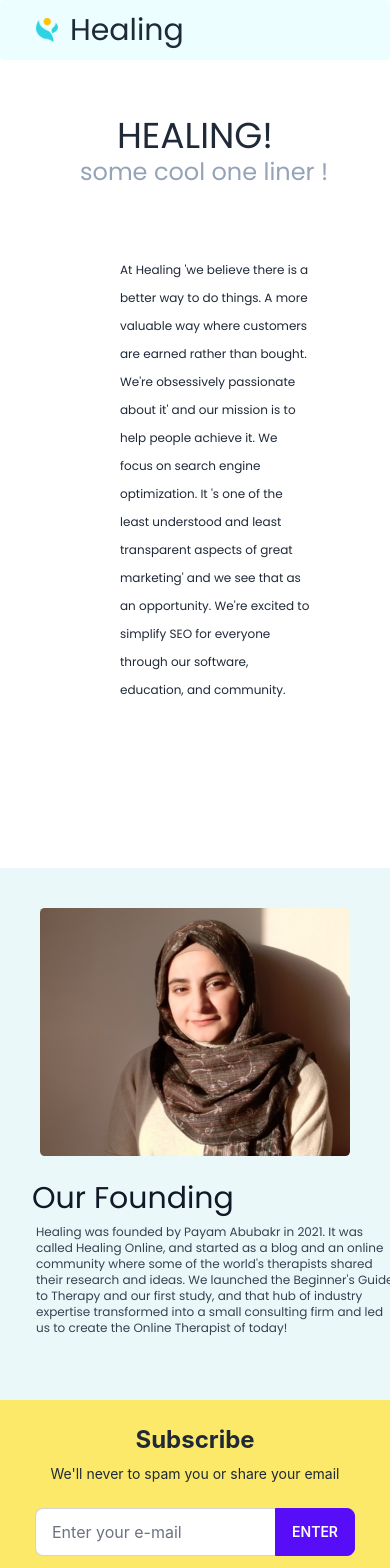
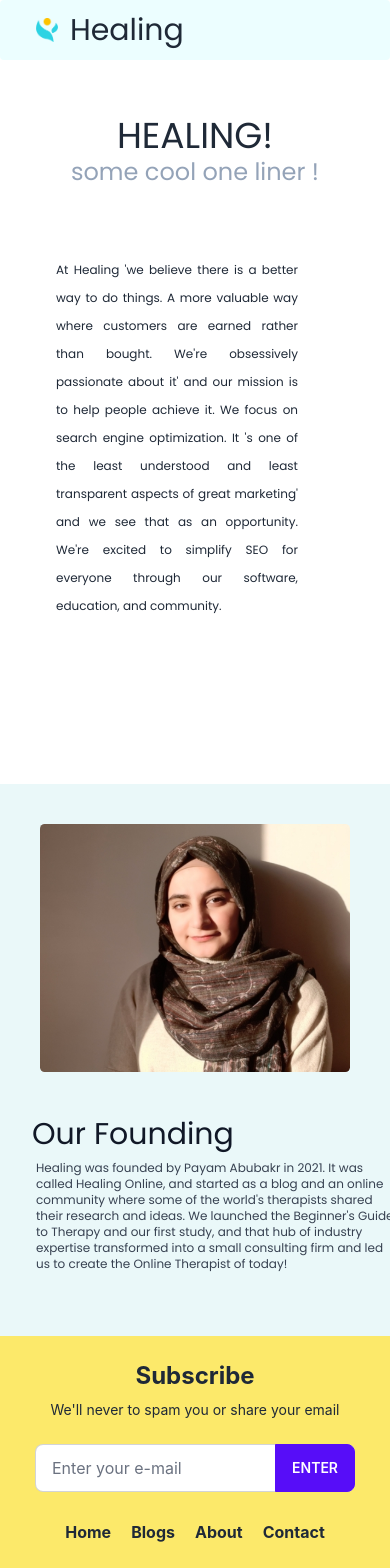
Before and after one commit to TherapyProject/iTherapy, a React (Create React App) app: page /about in a window 390 px wide. Shown: the top 1568 px of the page. Built offline with nearby package versions, Linux system fonts and the light colour scheme.

Commit message:
ready to be merged

```diff
--- a/src/pages/About/About.js
+++ b/src/pages/About/About.js
@@ -1,10 +1,10 @@
 // import React, { Component } from 'react';
-import rectangle from './about-images/Rectangle.svg'
+import rectangle from './about-images/Rectangle.svg';
 
 function About() {
   return (
     <div className="About  ">
-      <div className="flex flex-col px-20 py-14 sm:px-28 sm:text-center md:text-left mb-20">
+      <div className="flex flex-col px-4 py-14 sm:px-28 sm:text-center md:text-left mb-20">
         <h1 className="font-[Poppins]   sm:pl-0 text-4xl sm:text-5xl	text-center sm:text-left">
           HEALING!
         </h1>
@@ -12,7 +12,7 @@ function About() {
           some cool one liner !
         </h3>
 
-        <p className="  font-[Poppins]   md:text-lg leading-7	font-normal min-w-[250px] pr-12 px-3 m-7 sm:px-0 sm:m-0	sm:w-[1000px]   text-xs sm:text-left ">
+        <p className="  font-[Poppins] text-justify md:text-lg leading-7	font-normal min-w-[250px] pr-12 px-3 m-7 sm:px-0 sm:m-0	sm:w-[1000px]   text-xs sm:text-left ">
           At Healing &#39;we believe there is a better way to do things. A more
           valuable way where customers are earned rather than bought. We&#39;re
           obsessively passionate about it&#39; and our mission is to help people
@@ -25,13 +25,13 @@ function About() {
       </div>
       <div className="bg-[url('pages/About/about-images/backGround.png')] ">
         <div className="flex justify-center">
-          <div className="flex flex-col md:flex-row md:max-w-xl md:justify-between  py-10">
+          <div className="flex flex-col gap-5 md:flex-row md:max-w-xl md:justify-between  py-10">
             <img
               className="     md:w-72 px-10  sm:px-0"
               src={rectangle}
               alt="Therapist"
             />
-            <div className="p-6 flex flex-col justify-start ">
+            <div className="p-6 flex flex-col justify-start gap-8">
               <div className='w-40 '>
               <h1 className="text-gray-900  font-normal mb-2 text-3xl sm:pl-0 pl-2 whitespace-nowrap font-['Poppins']">
                 Our Founding
```
